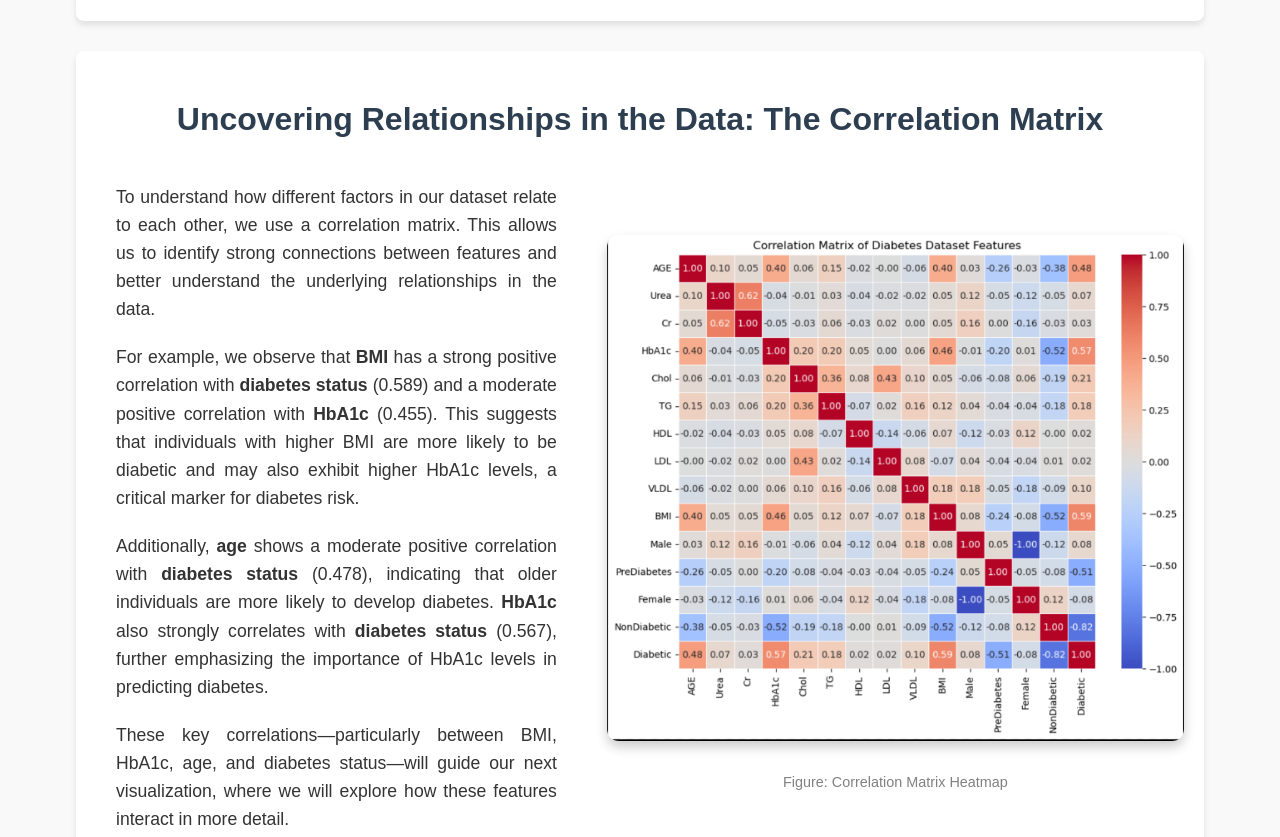
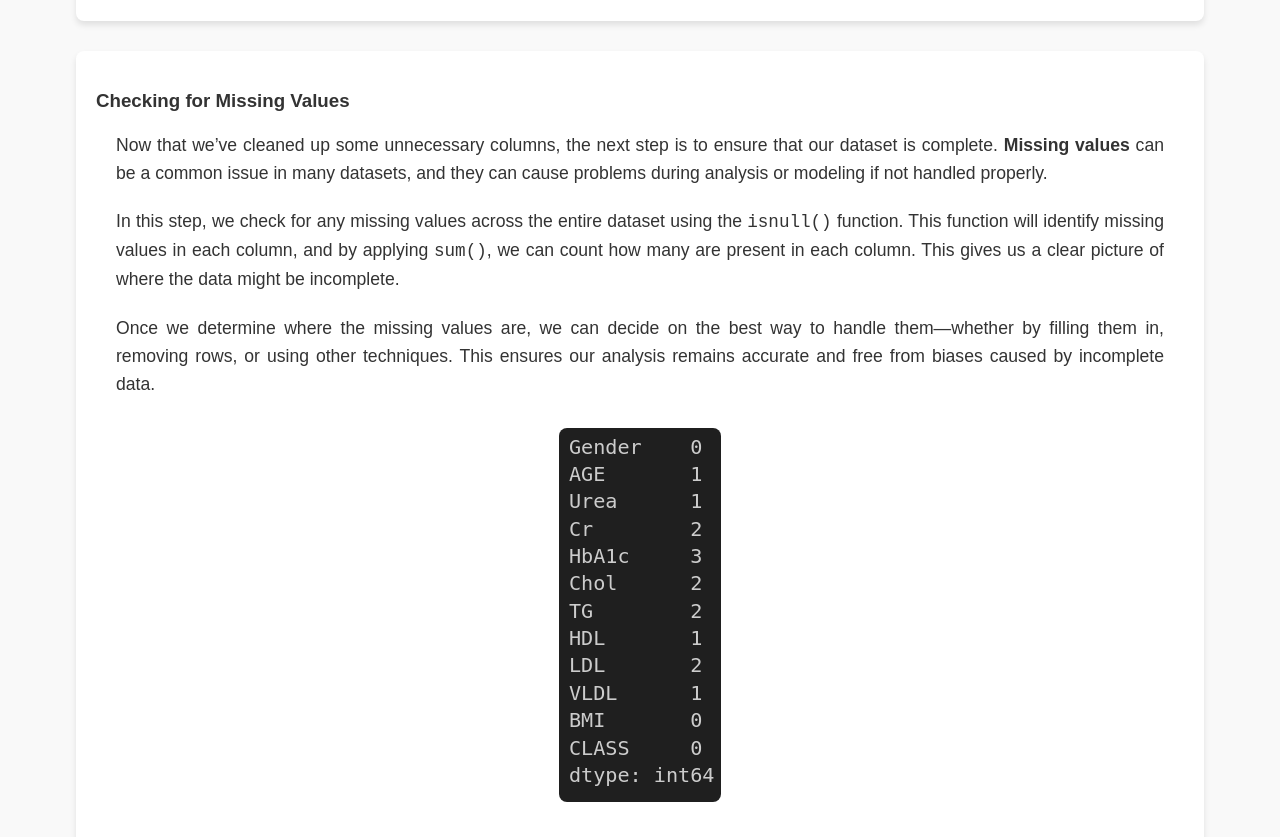
Before and after one commit to clarktommie/clarktommie.github.io-DiabetesRisk, a plain HTML site: page index.html in a window 1280 px wide. Shown: the part 1280-2117 px from the top of the page. Drawn offline with Linux system fonts and the light colour scheme.

Commit message:
Update index.html

```diff
--- a/index.html
+++ b/index.html
@@ -35,7 +35,18 @@
          alt="Dropping Columns Visualization"
          style="max-width: 100%; height: auto; border-radius: 10px; box-shadow: 0 4px 8px rgba(0, 0, 0, 0.2); margin-top: 15px;">
 </section>
+<section>
+    <h3>Checking for Missing Values</h3>
 
+    <p>Now that we’ve cleaned up some unnecessary columns, the next step is to ensure that our dataset is complete. <strong>Missing values</strong> can be a common issue in many datasets, and they can cause problems during analysis or modeling if not handled properly.</p>
+
+    <p>In this step, we check for any missing values across the entire dataset using the <code>isnull()</code> function. This function will identify missing values in each column, and by applying <code>sum()</code>, we can count how many are present in each column. This gives us a clear picture of where the data might be incomplete.</p>
+
+    <p>Once we determine where the missing values are, we can decide on the best way to handle them—whether by filling them in, removing rows, or using other techniques. This ensures our analysis remains accurate and free from biases caused by incomplete data.</p>
+
+    <img src="https://raw.githubusercontent.com/clarktommie/clarktommie.github.io-DiabetesRisk/5002c53a0e31179675a915ccb181e1a6d33c8486/check_for_missing_values.jpeg"
+         alt="Checking for Missing Values in the Dataset">
+</section>
 <section>
     <h2>Uncovering Relationships in the Data: The Correlation Matrix</h2>
 
```
